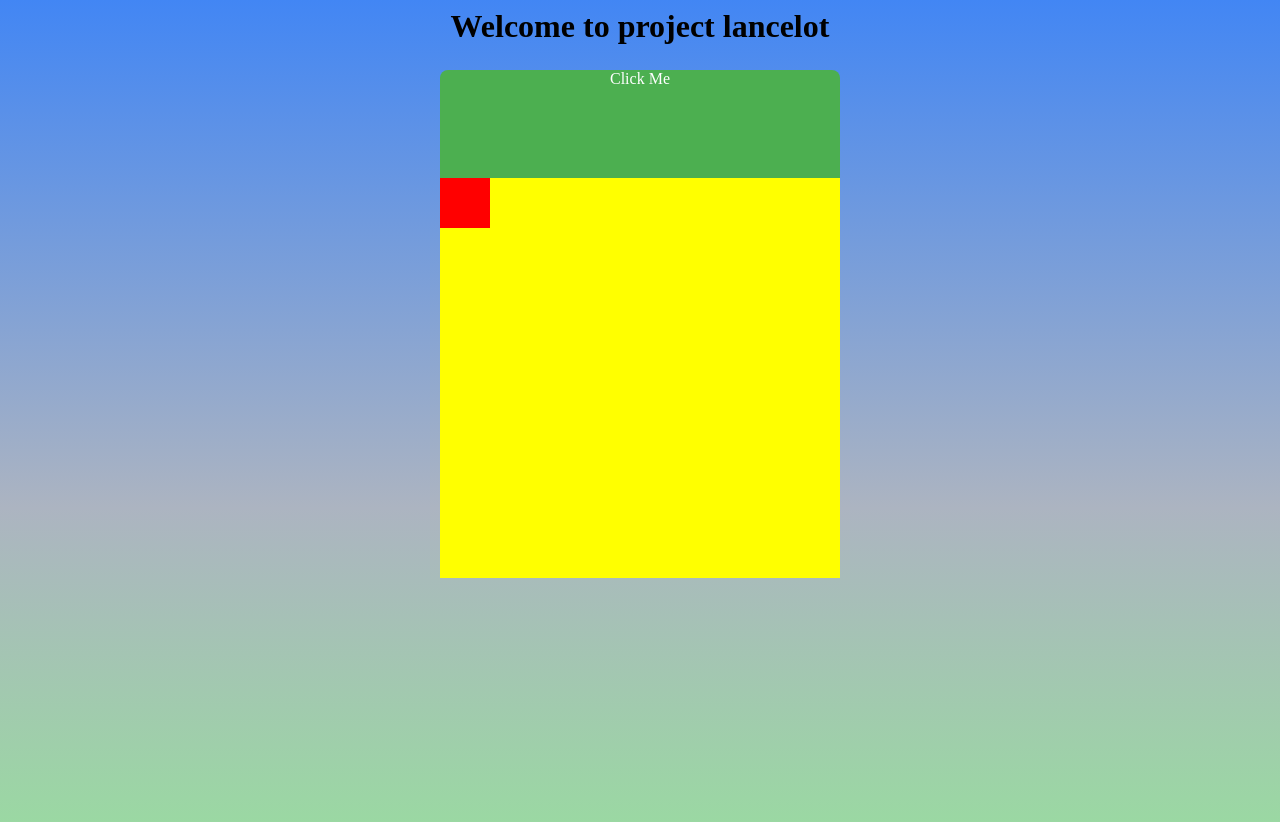
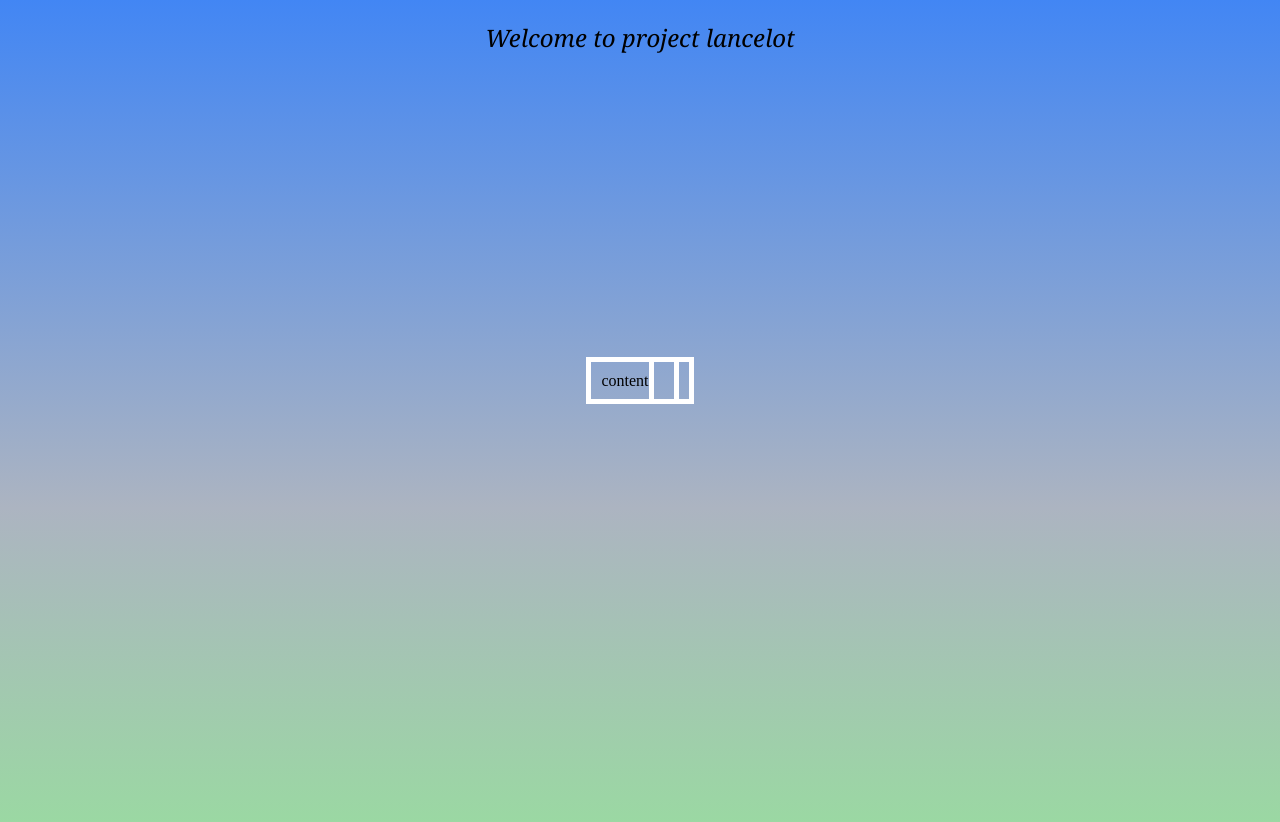
Before and after one commit to LarryLancelot/WebDev, a PHP site: page / in a window 1280 px wide. Shown: the top 822 px of the page. Run offline with PHP 8.4, Linux system fonts and the light colour scheme.

Commit message:
switch to php

```diff
--- a/css/style.css
+++ b/css/style.css
@@ -31,5 +31,11 @@ body {
     border-radius: 8px;
 }
 h1 {
-
+    font: italic 24px/60px georgia, serif;
 }
+box {
+    width: 320px;
+    padding: 10px;
+    border: 5px solid white;
+    margin: 0;
+}
--- a/index.html
+++ b/index.php
@@ -1,4 +1,4 @@
-<doctype = html>
+<html>
 <head>
     <title>Project Lancelot</title>
     <link rel="stylesheet" type="text/css" href="css\style.css">
@@ -8,9 +8,10 @@
 <body>
     <center>
     <h1>Welcome to project lancelot</h1>
-    <a href class="Button" onclick="myMove()">Click Me</button>
-    <br><br><br><br><br><br>
-    <div id="myContainer">
-    <div id="myAnimation"></div>
-    </div>
+    <br><br><br><br><br><br><br><br><br><br><br><br><br><br><br><br>
+    <box>content<box>
+<?php
+?>
 </body>
+
+<html>
```
